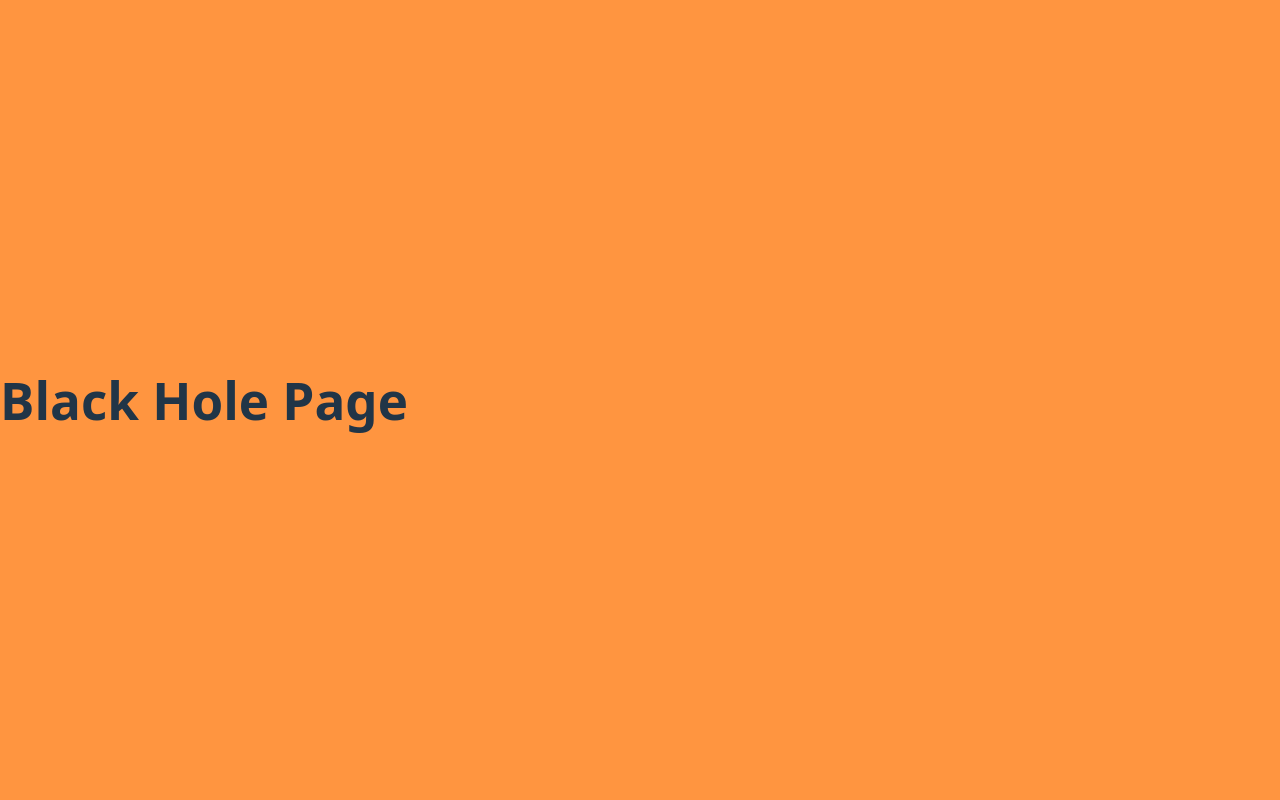
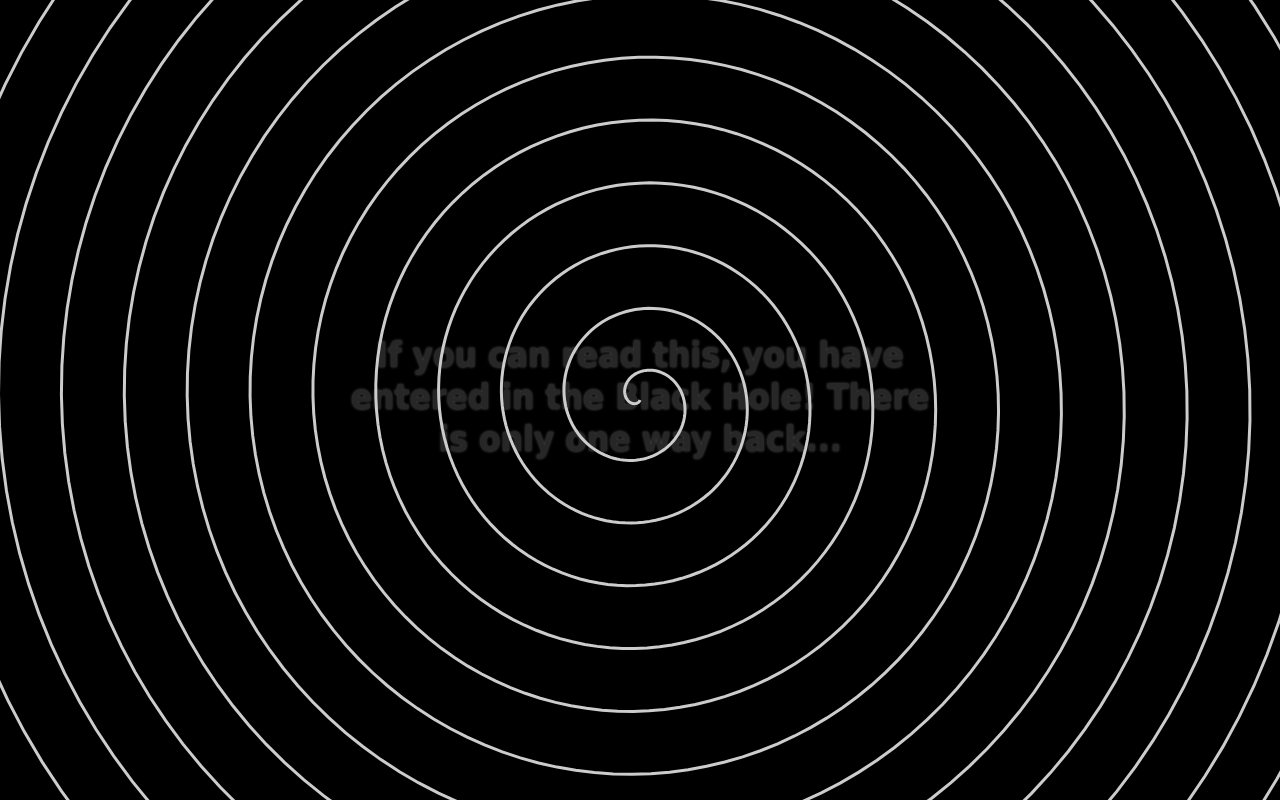
Before and after one commit to rstor1/rds-static-app, a React (Vite) app: page /rds-static-app/black-hole in a window 1280 px wide. Built offline with nearby package versions, Linux system fonts and the light colour scheme.

Commit message:
add black hole page and audio

```diff
--- a/src/App.tsx
+++ b/src/App.tsx
@@ -2,7 +2,7 @@ import { BrowserRouter, Routes, Route } from "react-router-dom";
 import { Home } from './pages/home'
 import { About } from './pages/about';
 import { Dummy } from "./pages/dummy";
-import { BlackHole } from "./pages/blackHole";
+import { BlackHole } from "./pages/BlackHole";
 
 function App() {
 
--- /dev/null
+++ b/src/pages/BlackHole/index.tsx
@@ -0,0 +1,23 @@
+import { useEffect, type FC } from "react";
+import { runBlackHoleSpiral } from "../../utils/blackHoleSpiral";
+import "./style.scss";
+
+export const BlackHole: FC = () => {
+
+    useEffect(() => {
+        runBlackHoleSpiral();
+    }, []);
+    return (
+        <>
+            <canvas
+                id="myCanvas"
+                className="canvas"
+                width={1155}
+                height={620}
+            />
+            <audio autoPlay loop src="src/assets/thecryofblackhole.mp3">
+                Your browser does not support the audio element.
+            </audio>
+        </>
+    )
+};
--- /dev/null
+++ b/src/pages/BlackHole/style.scss
@@ -0,0 +1,27 @@
+html, body {
+  margin: 0;
+  padding: 0;
+  width: 100vw;
+  height: 100vh;
+  overflow: hidden;
+  font-family: Tahoma, Geneva, sans-serif;
+  font-size: 15px;
+  background-color: #000000;
+  background: #000;
+}
+
+h2 {
+  color: #FFFFFF;
+}
+
+.canvas {
+  position: fixed;
+  background: transparent;
+  color: #FFFFFF;
+  top: 0;
+  left: 0;
+  display: block;
+  visibility: visible;
+  z-index: 1;
+  pointer-events: none;
+}
--- a/src/pages/blackHole.tsx
+++ /dev/null
@@ -1,2 +0,0 @@
-import { type FC } from "react";
-export const BlackHole: FC = () => <h1>Black Hole Page</h1>;
--- /dev/null
+++ b/src/utils/blackHoleSpiral.ts
@@ -0,0 +1,99 @@
+export function runBlackHoleSpiral() {
+    const canvas = document.getElementById('myCanvas') as HTMLCanvasElement | null;
+    const ctx = canvas?.getContext('2d');
+    if (!canvas || !ctx) {
+        return;
+    }
+
+    function resizeCanvas() {
+        if (!canvas || !ctx) {
+            return;
+        }
+        canvas.width = window.innerWidth;
+        canvas.height = window.innerHeight;
+    }
+
+    resizeCanvas();
+    window.addEventListener('resize', resizeCanvas);
+
+    let angle = 0;
+
+    function drawSpiral() {
+        // Check for canvas and ctx on every frame
+        if (!canvas || !ctx) {
+            return;
+        }
+
+        ctx.fillStyle = "#000";
+        ctx.fillRect(0, 0, canvas.width, canvas.height);
+
+        // Draw centered, wrapped text before the spiral
+        const message = "If you can read this, you have entered in the Black Hole! There is only one way back...";
+        ctx.save();
+
+        // Match CSS font styles
+        const fontSize = Math.min(canvas.width * 0.045, 35); // Max 35px, responsive
+        ctx.font = `900 ${fontSize}px Tahoma, Geneva, sans-serif`;
+        ctx.fillStyle = "#272727";
+        ctx.textAlign = "center";
+        ctx.textBaseline = "middle";
+        ctx.shadowColor = "#555";
+        ctx.shadowBlur = 3; // Matches 0px 2px 3px shadow
+
+        // Word wrap for smaller screens
+        const maxTextWidth = Math.min(canvas.width * 0.9, 600);
+        const words = message.split(" ");
+        const lines: string[] = [];
+        let currentLine = "";
+        for (let word of words) {
+            const testLine = currentLine ? currentLine + " " + word : word;
+            const { width } = ctx.measureText(testLine);
+            if (width > maxTextWidth && currentLine) {
+                lines.push(currentLine);
+                currentLine = word;
+            } else {
+                currentLine = testLine;
+            }
+        }
+        if (currentLine) lines.push(currentLine);
+
+        const lineHeight = fontSize * 1.2;
+        const startY = canvas.height / 2 - ((lines.length - 1) * lineHeight) / 2;
+        lines.forEach((line, i) => {
+            ctx.fillText(line, canvas.width / 2, startY + i * lineHeight);
+        });
+        ctx.restore();
+
+        ctx.save();
+        const centerX = canvas.width / 2;
+        const centerY = canvas.height / 2;
+        ctx.translate(centerX, centerY);
+
+        ctx.beginPath();
+        const maxRadius = Math.sqrt(centerX * centerX + centerY * centerY);
+        const spiralTurns = 12;
+        const points = 1500;
+        for (let i = 0; i < points; i++) {
+            const t = i / points;
+            const spiralAngle = spiralTurns * 2 * Math.PI * t + angle;
+            const spiralRadius = maxRadius * t;
+            const x = spiralRadius * Math.cos(spiralAngle);
+            const y = spiralRadius * Math.sin(spiralAngle);
+            if (i === 0) {
+                ctx.moveTo(x, y);
+            } else {
+                ctx.lineTo(x, y);
+            }
+        }
+        ctx.strokeStyle = '#cccccc';
+        ctx.lineWidth = 3;
+        ctx.stroke();
+
+        ctx.restore();
+
+        angle += 0.03;
+        requestAnimationFrame(drawSpiral);
+    }
+
+    drawSpiral();
+}
```
Also changed, not shown: 1 other file (tests, documents, lock files or other folders).
